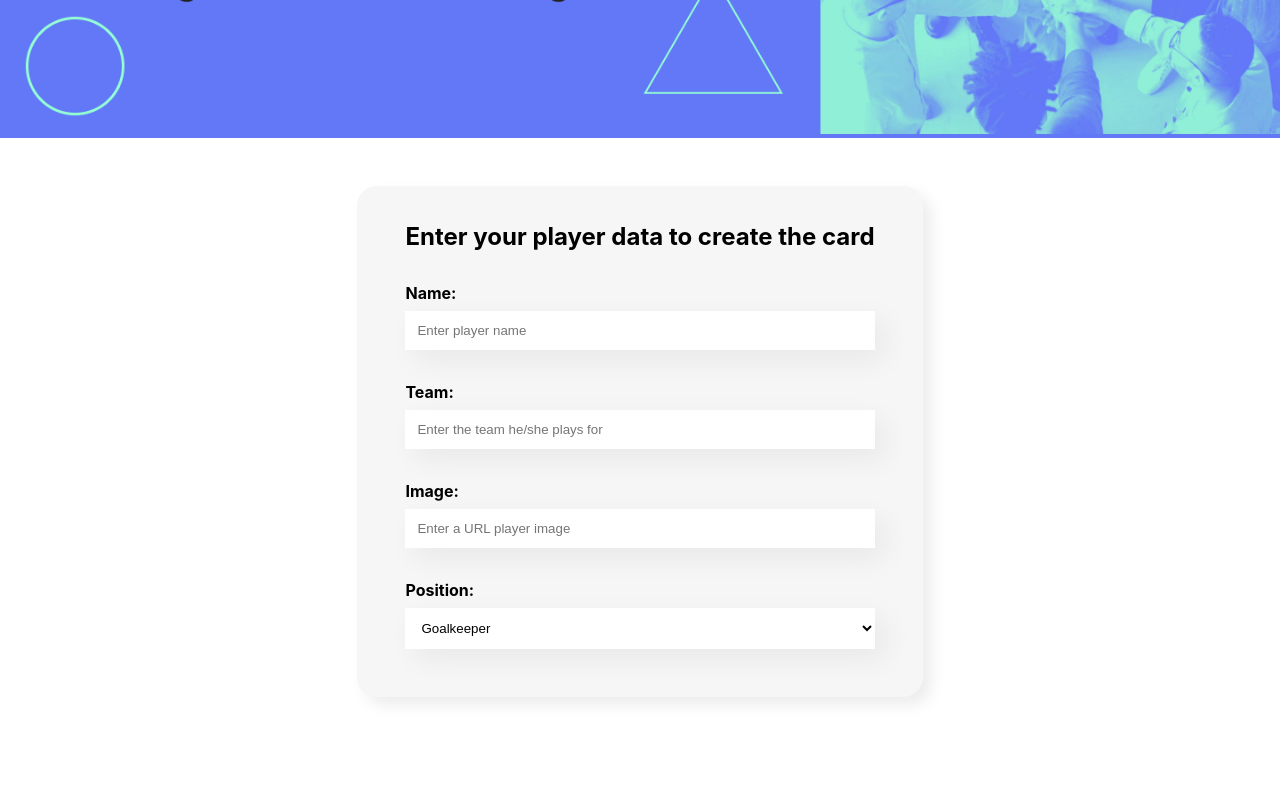
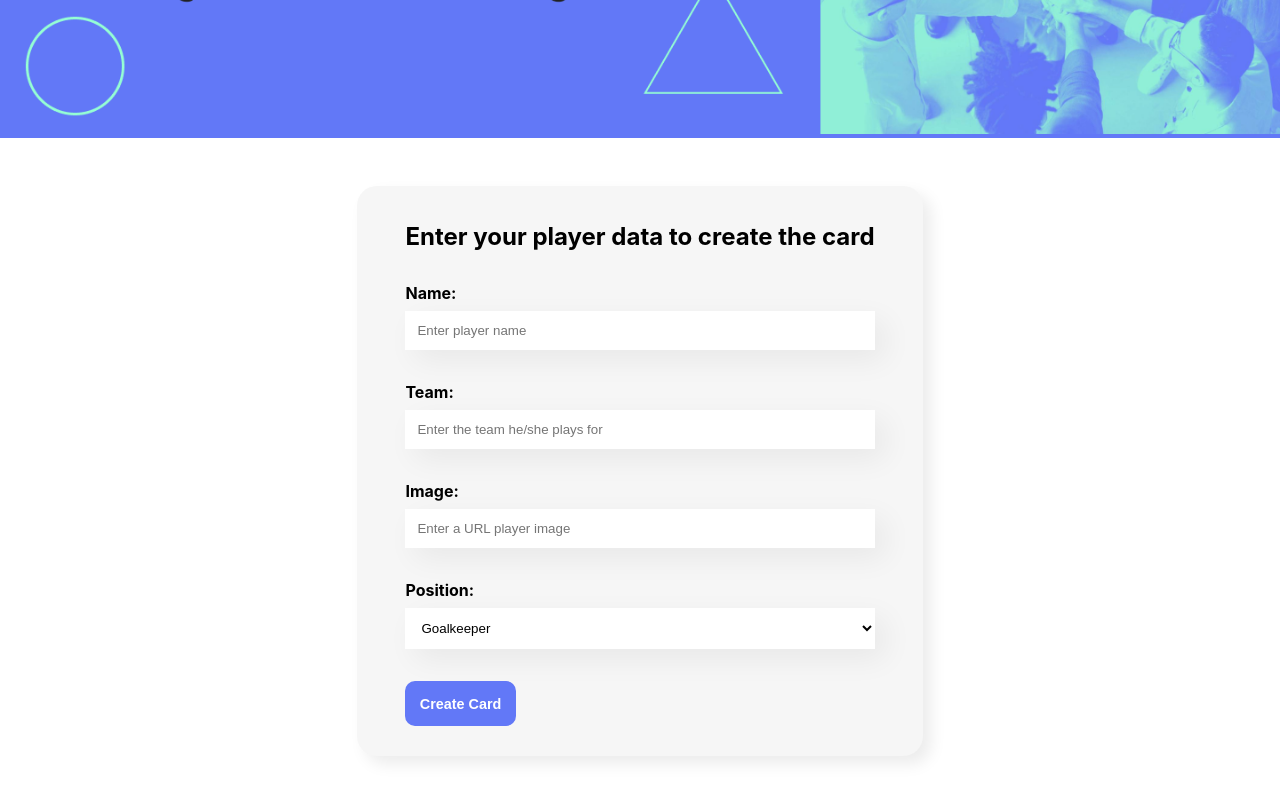
Before and after one commit to devcarolinealmeida/my-team-react, a React (Create React App) app: page / in a window 1280 px wide. Shown: the part 360-1160 px from the top of the page. Before the commit the page ends 1105 px from the top, so only its background shows below. Built offline with nearby package versions, Linux system fonts and the light colour scheme.

Commit message:
add button

```diff
--- /dev/null
+++ b/src/components/Button/Button.css
@@ -0,0 +1,15 @@
+.button {
+    padding: 1em;
+    background-color: #6278F7;
+    border: none;
+    border-radius: 10px;
+    color: #fff;
+    font-weight: bold;
+    font-size: .9em;
+    cursor: pointer;
+    margin-bottom: 1em;
+}
+
+.button:hover {
+    color: #95FFD4;
+}
--- /dev/null
+++ b/src/components/Button/Button.jsx
@@ -0,0 +1,11 @@
+import React from 'react';
+
+import "./Button.css"
+
+const Button = (props) => {
+    return (
+        <button className='button'>{props.children}</button>
+     );
+}
+
+export default Button;
--- a/src/components/Form/Form.jsx
+++ b/src/components/Form/Form.jsx
@@ -1,4 +1,5 @@
 import React from "react";
+import Button from "../Button/Button";
 import InputText from '../InputText/InputText'
 import Select from "../Select/Select";
 
@@ -21,6 +22,7 @@ const Form = () => {
         <InputText label="Team:" placeholder="Enter the team he/she plays for" />
         <InputText label="Image:" placeholder="Enter a URL player image" />
         <Select label="Position:" itens={positions}/>
+        <Button>Create Card</Button>
       </form>
     </section>
   );
```
